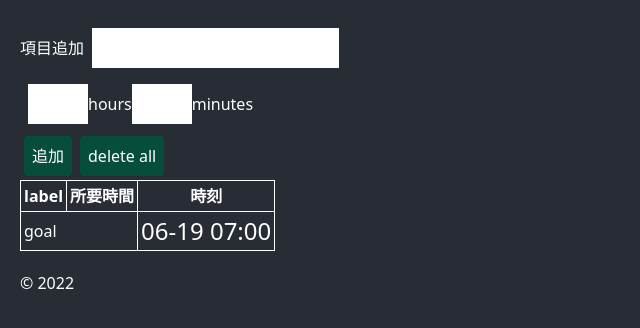
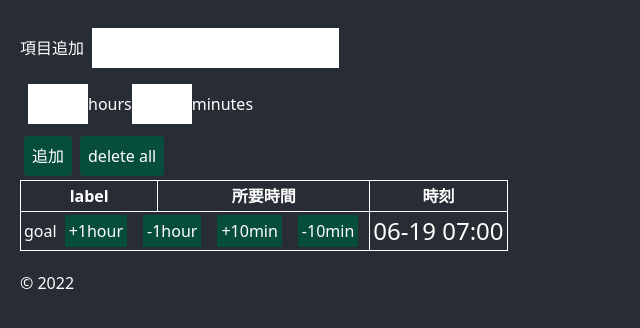
Before and after one commit to yoko0180/gyakusan2, a React (Create React App) app: page / in a window 1280 px wide. Shown: the top 328 px of the page, without its empty margins (0-640 px from the left). Built offline with nearby package versions, Linux system fonts and the light colour scheme.

Commit message:
goal edit

```diff
--- a/src/components/Main.tsx
+++ b/src/components/Main.tsx
@@ -245,16 +245,18 @@ const Main: React.FC<{ lang: string }> = ({ lang }) => {
         })
         .reverse()
     )
-  }, [items])
+  }, [items, goalDate])
 
   const OffsetBtn: React.FC<{
     onClick: React.MouseEventHandler<HTMLButtonElement>
     num: number
-  }> = ({ onClick, num, children }) => (
+    label?: string
+  }> = ({ onClick, num, label, children }) => (
     <button className="bg-green-900 p-1 mx-2" onClick={onClick}>
       {num > 0 && "+"}
       {/* {num < 0 && "-"} */}
       {num}
+      {label}
     </button>
   )
   const OffsetBtnArray: React.FC<{
@@ -418,7 +420,37 @@ const Main: React.FC<{ lang: string }> = ({ lang }) => {
             )
           })}
           <tr>
-            <td colSpan={3}>goal</td>
+            <td colSpan={3}>goal
+            <OffsetBtn
+              onClick={() => {
+                setGoalDate(df.add(goalDate, {hours: 1}))
+              }}
+              num={1}
+              label="hour"
+            ></OffsetBtn>
+            <OffsetBtn
+              onClick={() => {
+                setGoalDate(df.add(goalDate, {hours: -1}))
+              }}
+              num={-1}
+              label="hour"
+            ></OffsetBtn>
+            <OffsetBtn
+              onClick={() => {
+                setGoalDate(df.add(goalDate, {minutes: 10}))
+              }}
+              num={10}
+              label="min"
+            ></OffsetBtn>
+            <OffsetBtn
+              onClick={() => {
+                setGoalDate(df.add(goalDate, {minutes: -10}))
+              }}
+              num={-10}
+              label="min"
+            ></OffsetBtn>
+
+            </td>
             <td>
               <TimeLabel time={goalDate}></TimeLabel>
             </td>
```
